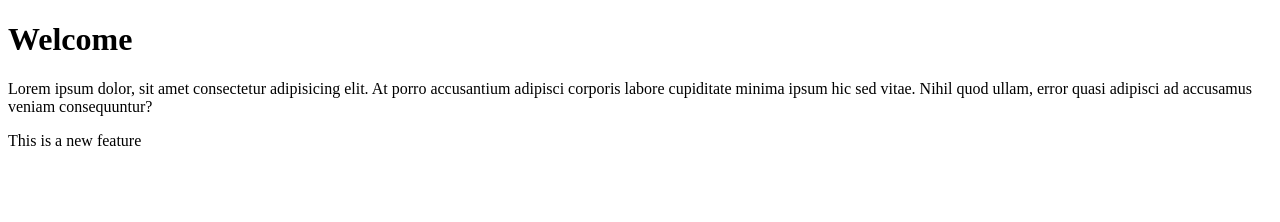
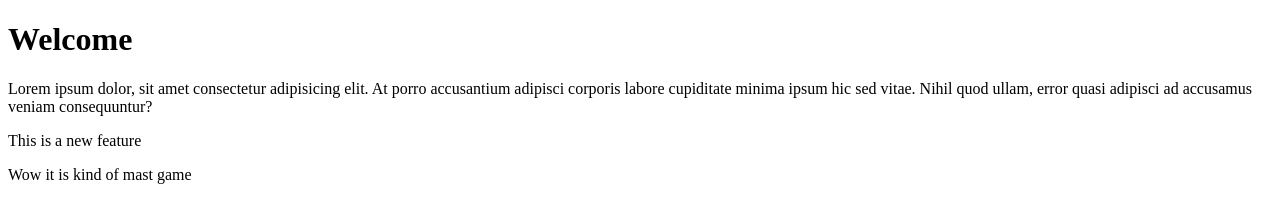
Before and after one commit to Pratik2003126/MyProject, a plain HTML site: page index.html in a window 1280 px wide. Drawn offline with Linux system fonts and the light colour scheme.

Commit message:
adding same line of main

```diff
--- a/index.html
+++ b/index.html
@@ -10,5 +10,6 @@
     </h1>
     <p>Lorem ipsum dolor, sit amet consectetur adipisicing elit. At porro accusantium adipisci corporis labore cupiditate minima ipsum hic sed vitae. Nihil quod ullam, error quasi adipisci ad accusamus veniam consequuntur?</p>
     <p>This is a new feature </p>
+    <p>Wow it is kind of mast game</p>
 </body>
 </html>
```
